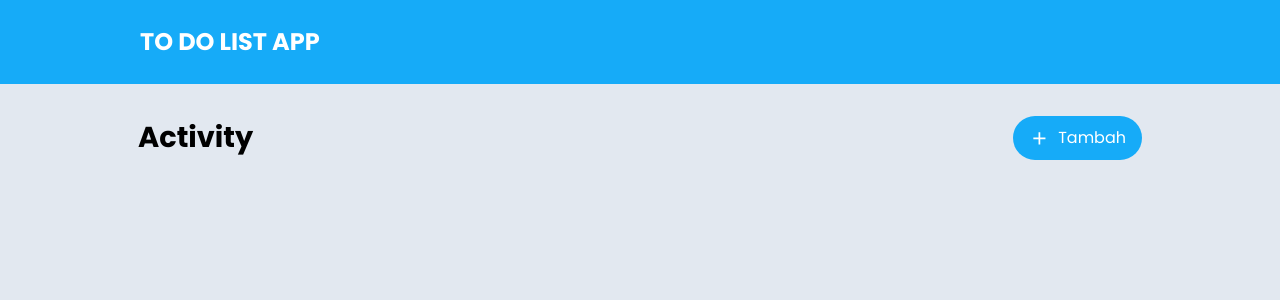
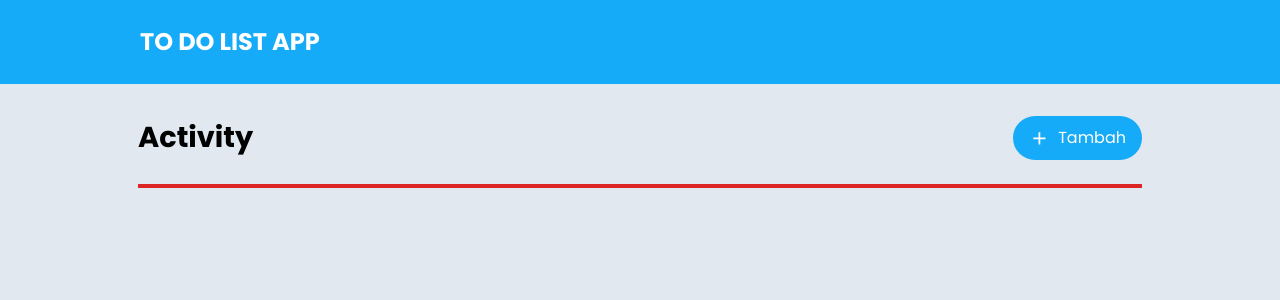
Before and after one commit to elangyudha280/devcode-challange-case-todolist, a React (Vite) app: page / in a window 1280 px wide. Shown: the top 300 px of the page. Built offline with nearby package versions, Linux system fonts and the light colour scheme.

Commit message:
mulai buat component body homepage

```diff
--- a/src/index.css
+++ b/src/index.css
@@ -19,4 +19,8 @@
  .btn_add_activity{
     @apply relative flex items-center gap-2 mt-[0.5em] justify-center rounded-md w-full px-2  transition-all duration-300 hover:opacity-[0.6] text-white bg-blue-navbar py-2.5  min-[260px]:px-4 min-[260px]:mt-0  min-[260px]:w-auto min-[260px]:rounded-[1.5em]
  }
+
+ .body_homepage{
+    @apply w-full border-2 border-red-600 mt-[1.5em]
+ }
 }
--- a/src/pages/homepage.jsx
+++ b/src/pages/homepage.jsx
@@ -20,6 +20,10 @@ const HomePage=  () =>{
                             <p className="">Tambah</p>
                     </button>
                 </header>
+                {/* body homepage */}
+                <section className="body_homepage">
+
+                </section>
             </div>
         </PagesLayout>
     )
```
